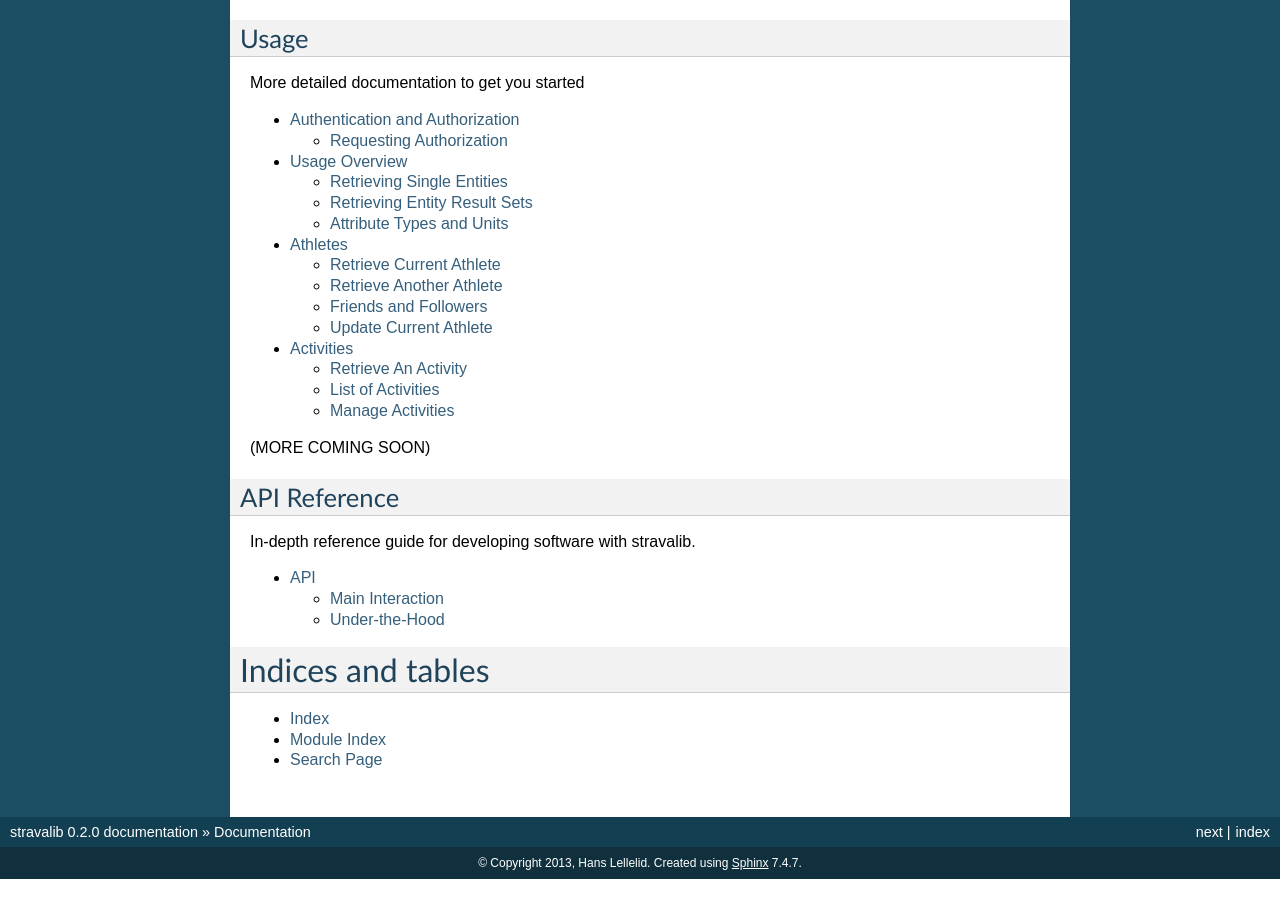
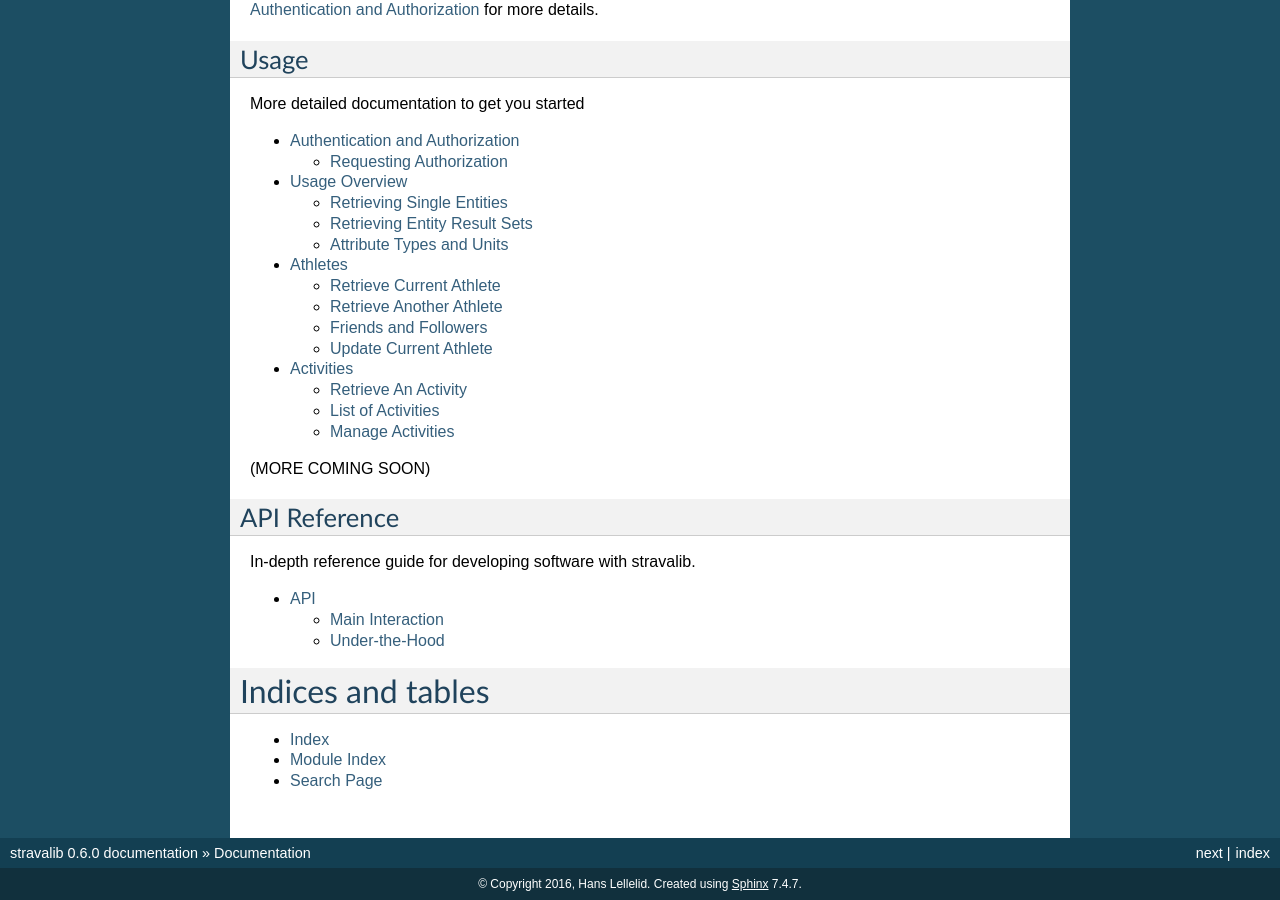
Before and after one commit to stravalib/stravalib, a Sphinx documentation site: the page built from docs/index.rst, in a window 1280 px wide and 900 px high, scrolled down 941 px. Built offline with Sphinx 7.4.7, drawn with Linux system fonts in a browser that asks for light colours; before the commit the page ends 1820 px from its top, so only the background shows below that; some of the changed text lies outside the part shown.

Commit message:
Forgot changelog for 0.6.1

```diff
--- a/docs/conf.py
+++ b/docs/conf.py
@@ -49,16 +49,16 @@
 
 # General information about the project.
 project = u'stravalib'
-copyright = u'2013, Hans Lellelid'
+copyright = u'2016, Hans Lellelid'
 
 # The version info for the project you're documenting, acts as replacement for
 # |version| and |release|, also used in various other places throughout the
 # built documents.
 #
 # The short X.Y version.
-version = '0.2'
+version = '0.6'
 # The full version, including alpha/beta/rc tags.
-release = '0.2.0'
+release = '0.6.0'
 
 # The language for content autogenerated by Sphinx. Refer to documentation
 # for a list of supported languages.
--- a/docs/news.rst
+++ b/docs/news.rst
@@ -2,6 +2,12 @@
 =======
 
 .. contents::
+
+0.6.1
+-----
+* Python3 bugfixes (Tafkas, martinogden)
+* Added delete_activity
+* added context_entries parameter to get_segment_leaderboard method (jedman)
 
 0.6.0
 -----
```
